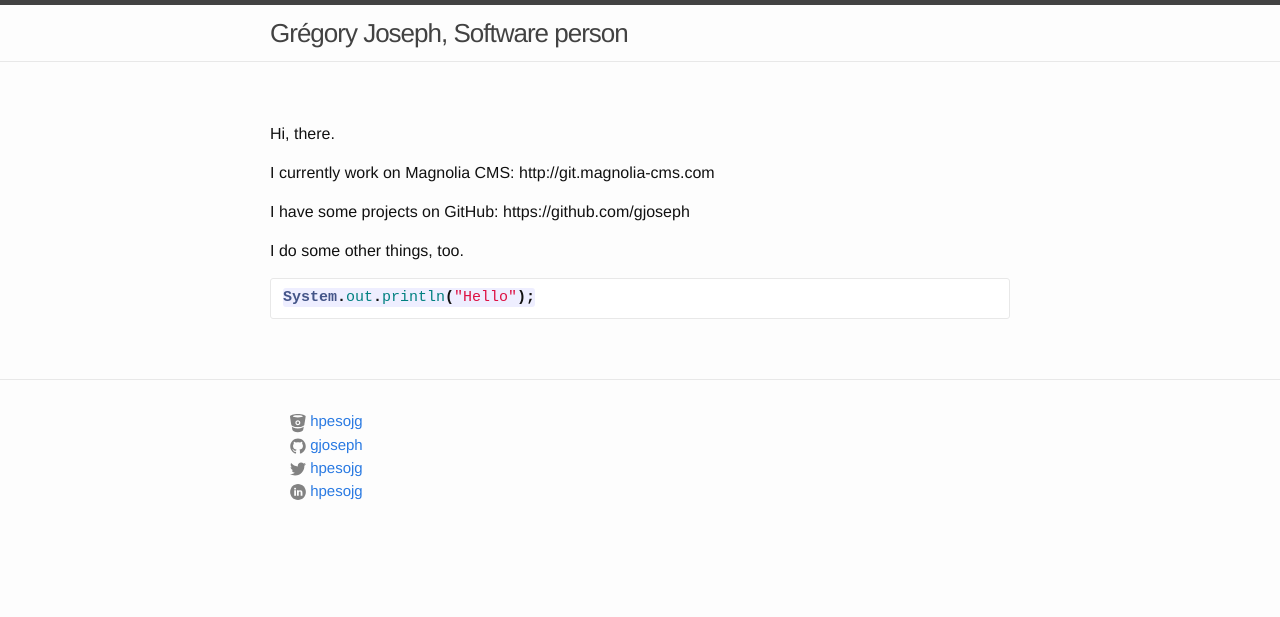
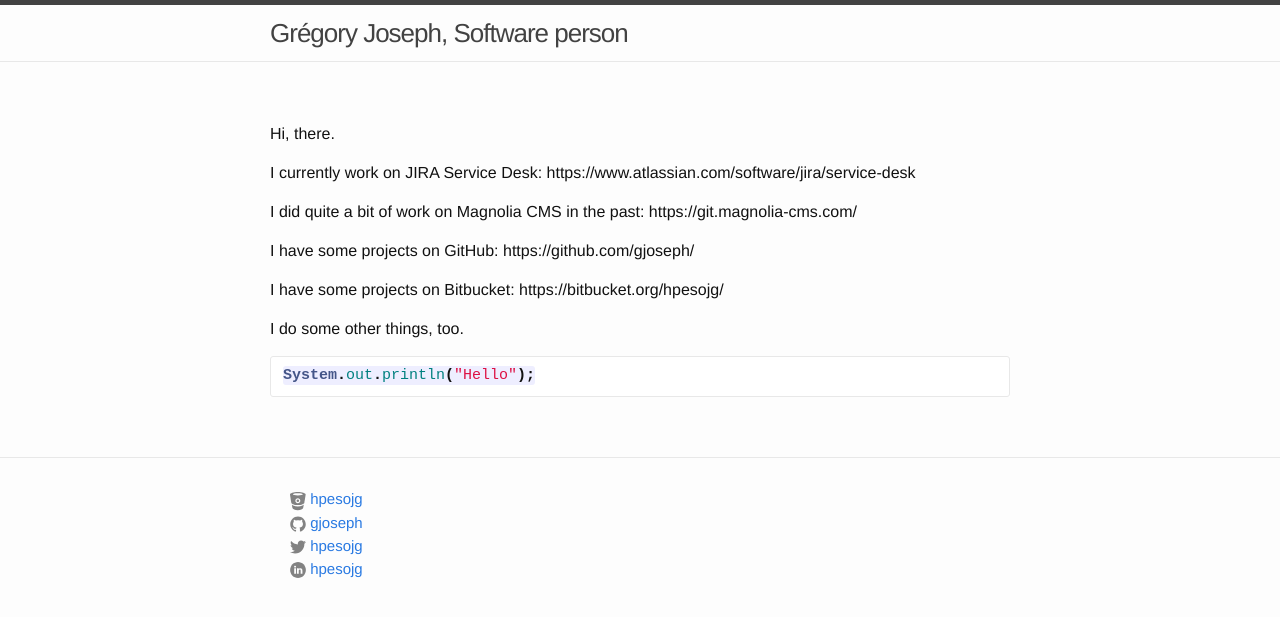
Before and after one commit to gjoseph/gjoseph.github.io, a Jekyll site: the page built from index.md, in a window 1280 px wide. Shown: the top 617 px of the page. Built offline with Jekyll 4.4.1, drawn with Linux system fonts in a browser that asks for light colours; Markdown is read by kramdown in place of the engine named in the settings.

Commit message:
Update current activity

```diff
--- a/index.md
+++ b/index.md
@@ -4,9 +4,13 @@
 ---
 Hi, there.
 
-I currently work on Magnolia CMS: http://git.magnolia-cms.com
+I currently work on JIRA Service Desk: https://www.atlassian.com/software/jira/service-desk
 
-I have some projects on GitHub: https://github.com/gjoseph
+I did quite a bit of work on Magnolia CMS in the past: https://git.magnolia-cms.com/
+
+I have some projects on GitHub: https://github.com/gjoseph/
+
+I have some projects on Bitbucket: https://bitbucket.org/hpesojg/
 
 I do some other things, too.
 
```
